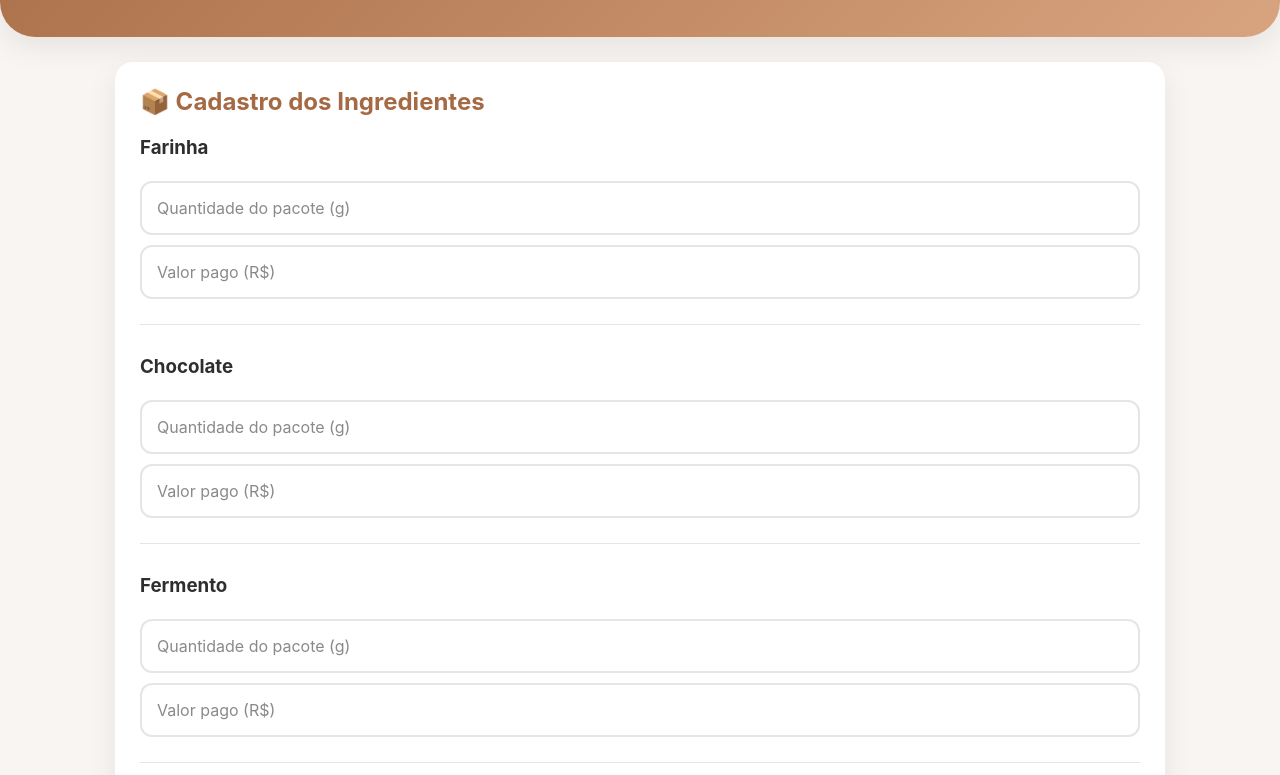
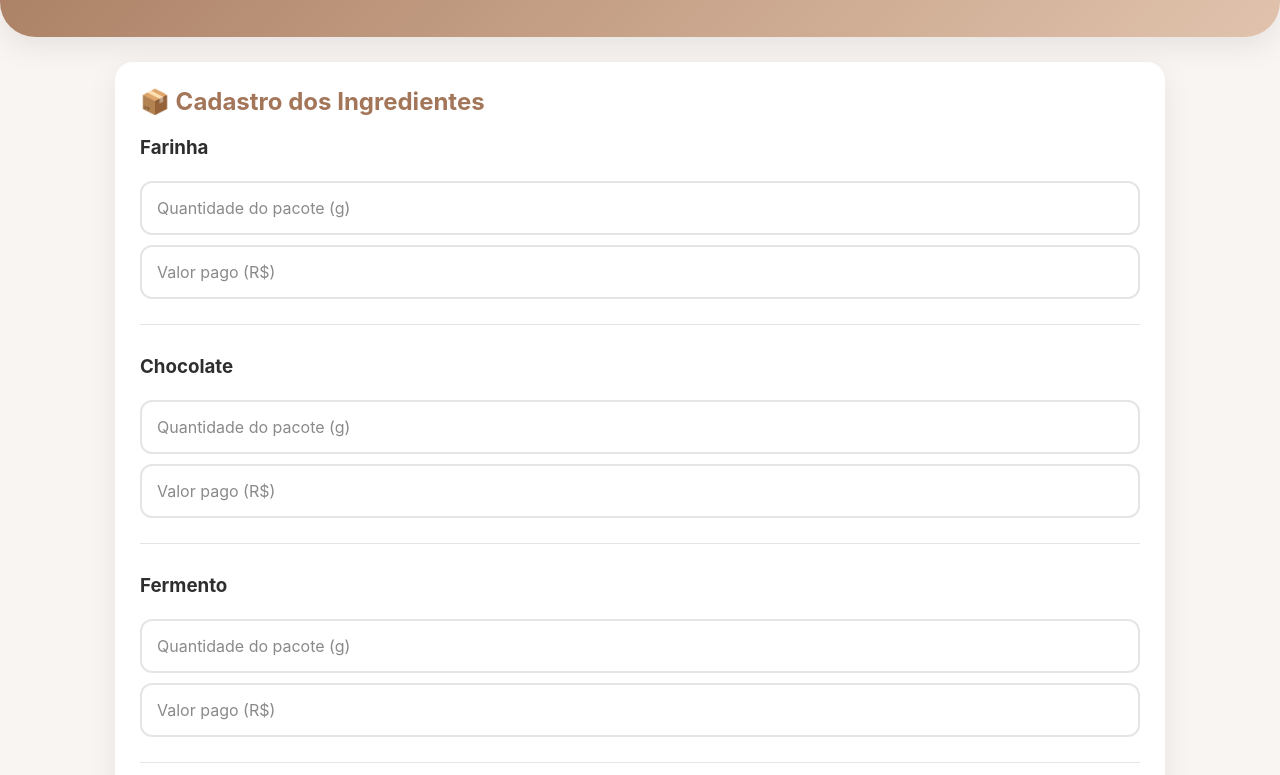
Before and after one commit to NunesFla/CookieCost, a plain HTML site: page index.html in a window 1280 px wide. Shown: the part 256-1031 px from the top of the page. Drawn offline with Linux system fonts and the light colour scheme.

Commit message:
Update color variables in style.css
alteração da cor do topo

```diff
--- a/style.css
+++ b/style.css
@@ -1,12 +1,12 @@
 /* =======================================
    COOKIECOST
-   Desenvolvido por: ChatGPT
+   Desenvolvido por: Flavio Nunes
 ======================================= */
 
 :root{
 
-    --cor-principal:#A56A43;
-    --cor-secundaria:#D8A47F;
+    --cor-principal:#a37659;
+    --cor-secundaria:#e1c3ad;
     --cor-fundo:#F8F5F2;
     --cor-card:#FFFFFF;
     --cor-texto:#2E2E2E;
```
